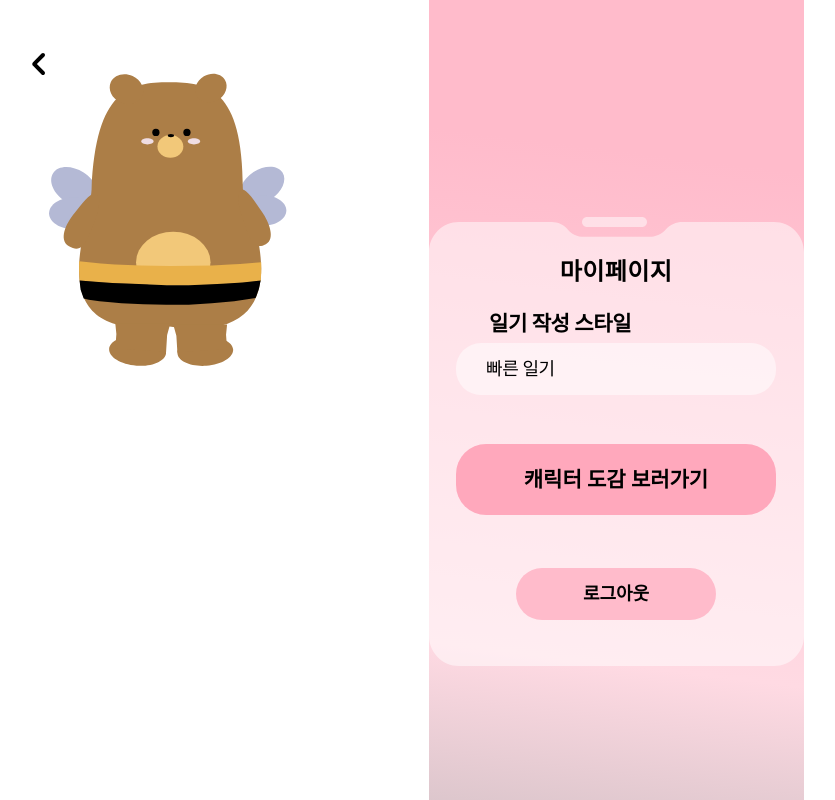
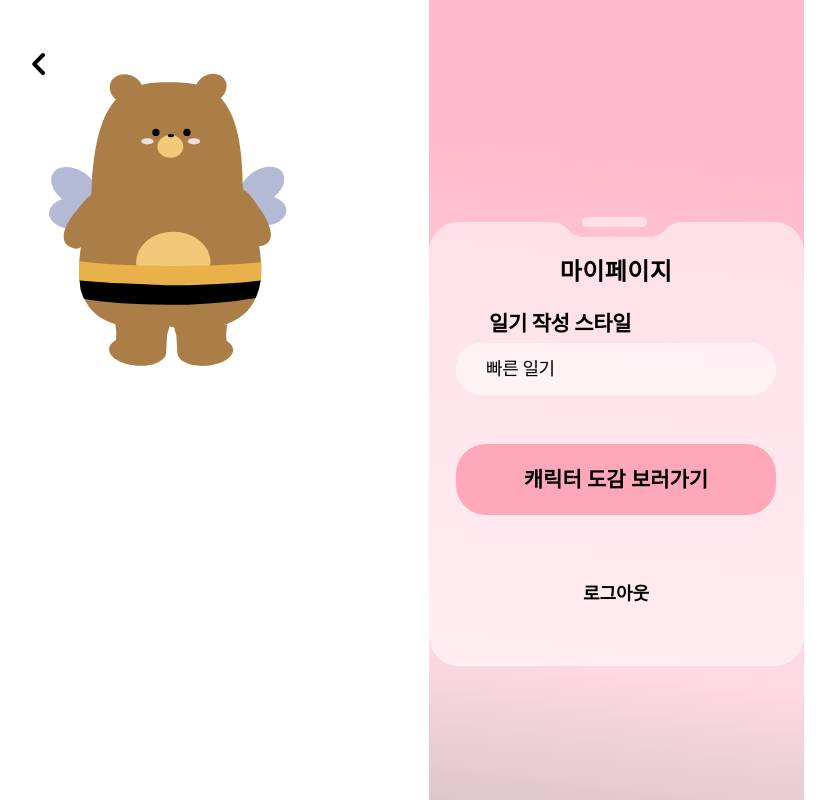
Before and after one commit to KAU2024-SANHAK/SANHAK_Client, a React (Vite) app: page /mypage in a window 1280 px wide. Shown: the whole page, without its empty margins (24-859 px from the left). Built offline with nearby package versions, Linux system fonts and the light colour scheme; no server answers.

Commit message:
style: 로그아웃 버튼 배경색 삭제

```diff
--- a/src/components/common/buttons/Logout/BtnLogout.style.js
+++ b/src/components/common/buttons/Logout/BtnLogout.style.js
@@ -1,7 +1,7 @@
 import styled from "styled-components";
 
 export const ButtonWrapper=styled.button`
-    background-color: ${({ theme }) => theme.colors.pink.background_pink};
+    background-color: transparent;
     ${({ theme }) => theme.fonts.body_01};
     width: 20rem;
     height: 5.2rem;
```
